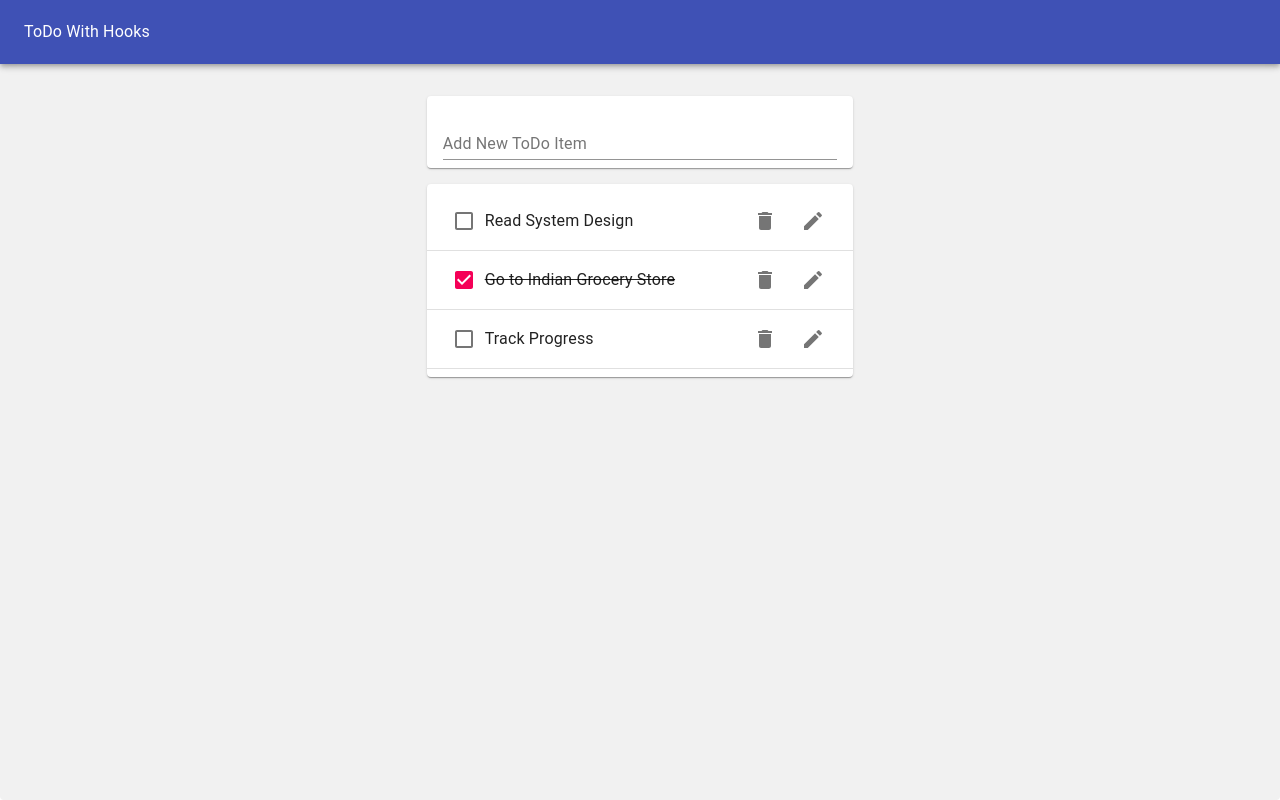
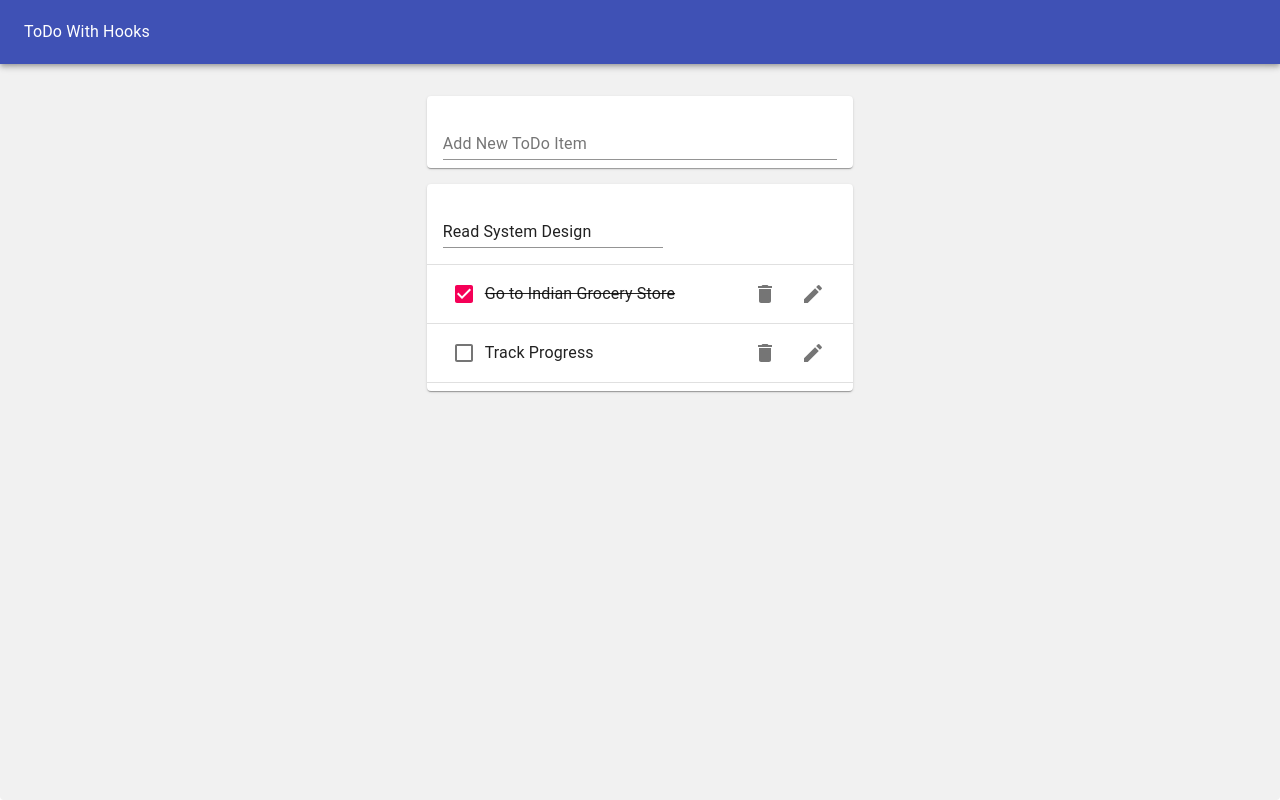
Before and after one commit to snehal1791/Udemy-JS, a React (Create React App) app in the folder todo-list-hooks/: page / in a window 1280 px wide. Both pictures are taken after a click on the button 813 px from the left and 221 px from the top of the page. Built offline with nearby package versions, Linux system fonts and the light colour scheme.

Commit message:
Add edit item in the todolist, update state after saving the edited value

```diff
--- /dev/null
+++ b/todo-list-hooks/src/EditToDoForm.js
@@ -0,0 +1,25 @@
+import React from "react";
+import TextField from "@material-ui/core/TextField";
+import useInputState from "./hooks/useInputState";
+
+function EditToDoForm({ id, task, editToDo, toggleIsEditing }) {
+    const [value, handleChange, reset] = useInputState(task)
+    return (
+        <form onSubmit={ e => {
+                e.preventDefault();
+                editToDo(id, value);
+                reset();
+                toggleIsEditing();
+            }
+        }>
+            <TextField
+                margin='normal'
+                value={value}
+                onChange={handleChange}
+                fullWidth
+            />
+        </form>
+    )
+}
+
+export default EditToDoForm;
--- a/todo-list-hooks/src/ToDo.js
+++ b/todo-list-hooks/src/ToDo.js
@@ -1,4 +1,6 @@
 import React from "react";
+import useToggle from "./hooks/useToggle";
+import EditToDoForm from "./EditToDoForm";
 import ListItem from "@material-ui/core/ListItem";
 import ListItemText from "@material-ui/core/ListItemText";
 import Checkbox from "@material-ui/core/Checkbox";
@@ -7,9 +9,14 @@ import DeleteIcon from "@material-ui/icons/Delete";
 import EditIcon from "@material-ui/icons/Edit";
 import ListItemSecondaryAction from "@material-ui/core/ListItemSecondaryAction";
 
-function ToDo({ id, task, completed, removeToDo, toggleCompletion }) {
+function ToDo({ id, task, completed, removeToDo, toggleCompletion, editToDo }) {
+    const [isEditing, toggleIsEditing] = useToggle();
     return (
         <ListItem>
+            {isEditing ?
+            <EditToDoForm id={id} task={task} editToDo={editToDo} toggleIsEditing={toggleIsEditing} />
+            :
+            <>
                 <Checkbox tabIndex={-1} checked={completed} onClick={() => toggleCompletion(id)} />
                 <ListItemText
                     style={{
@@ -22,10 +29,11 @@ function ToDo({ id, task, completed, removeToDo, toggleCompletion }) {
                         onClick={() => removeToDo(id)} >
                         <DeleteIcon />
                     </IconButton>
-                <IconButton aria-label='edit'>
+                    <IconButton aria-label='edit' onClick={toggleIsEditing} >
                         <EditIcon />
                     </IconButton>
                 </ListItemSecondaryAction>
+            </>}
         </ListItem>
     )
 }
--- a/todo-list-hooks/src/ToDoList.js
+++ b/todo-list-hooks/src/ToDoList.js
@@ -16,7 +16,8 @@ function ToDoList(props) {
                             key={todo.id}
                             completed={todo.completed}
                             removeToDo={props.removeToDo}
-                            toggleCompletion={props.toggleCompletion} />
+                            toggleCompletion={props.toggleCompletion}
+                            editToDo={props.editToDo} />
                         <Divider />
                     </>
                 ))}
--- a/todo-list-hooks/src/TodoApp.js
+++ b/todo-list-hooks/src/TodoApp.js
@@ -17,17 +17,28 @@ function TodoApp() {
     ];
 
     const [todos, setTodos] = useState(initialTodos);
+
     const addToDo = (newTask) => {
         setTodos([...todos, {id: uuidv4(), task: newTask, completed: false}]);
     }
+
     const removeToDo = (todoId) => {
         const updatedTodos = todos.filter(todo => todo.id !== todoId);
         setTodos(updatedTodos);
     }
 
-    const toggleCompletion = (todoId) => {
+    const toggleCompletion = (todoId, newTask) => {
         const updatedTodos = todos.map(todo =>
             todo.id === todoId ? {...todo, completed: !todo.completed} : todo
+        );
+        setTodos(updatedTodos);
+    }
+
+    const editToDo = (todoId, newTask) => {
+        const updatedTodos = todos.map(todo =>
+            todo.id === todoId ?
+                {...todo, task: newTask} :
+                todo
         );
         setTodos(updatedTodos);
     }
@@ -46,13 +57,14 @@ function TodoApp() {
                     <Typography color='inherit'>ToDo With Hooks</Typography>
                 </Toolbar>
             </AppBar>
-            <Grid container justify='center' style={{ marginTop: "1rem" }}>
+            <Grid container justifyContent='center' style={{ marginTop: "1rem" }}>
                 <Grid item xs={11} md={8} lg={4}>
                     <ToDoForm addToDo={addToDo} />
                     <ToDoList
                         todos={todos}
                         removeToDo={removeToDo}
-                        toggleCompletion={toggleCompletion} />
+                        toggleCompletion={toggleCompletion}
+                        editToDo={editToDo} />
                 </Grid>
             </Grid>
         </Paper>
--- /dev/null
+++ b/todo-list-hooks/src/hooks/useToggle.js
@@ -0,0 +1,11 @@
+import { useState } from "react";
+
+function useToggle(initialValue = false) {
+    const [value, setValue] = useState(initialValue);
+    const toggle = () => {
+        setValue(!value);
+    };
+    return [value, setValue];
+}
+
+export default useToggle;
```
Lines whose indentation alone changed are shown as unchanged.
